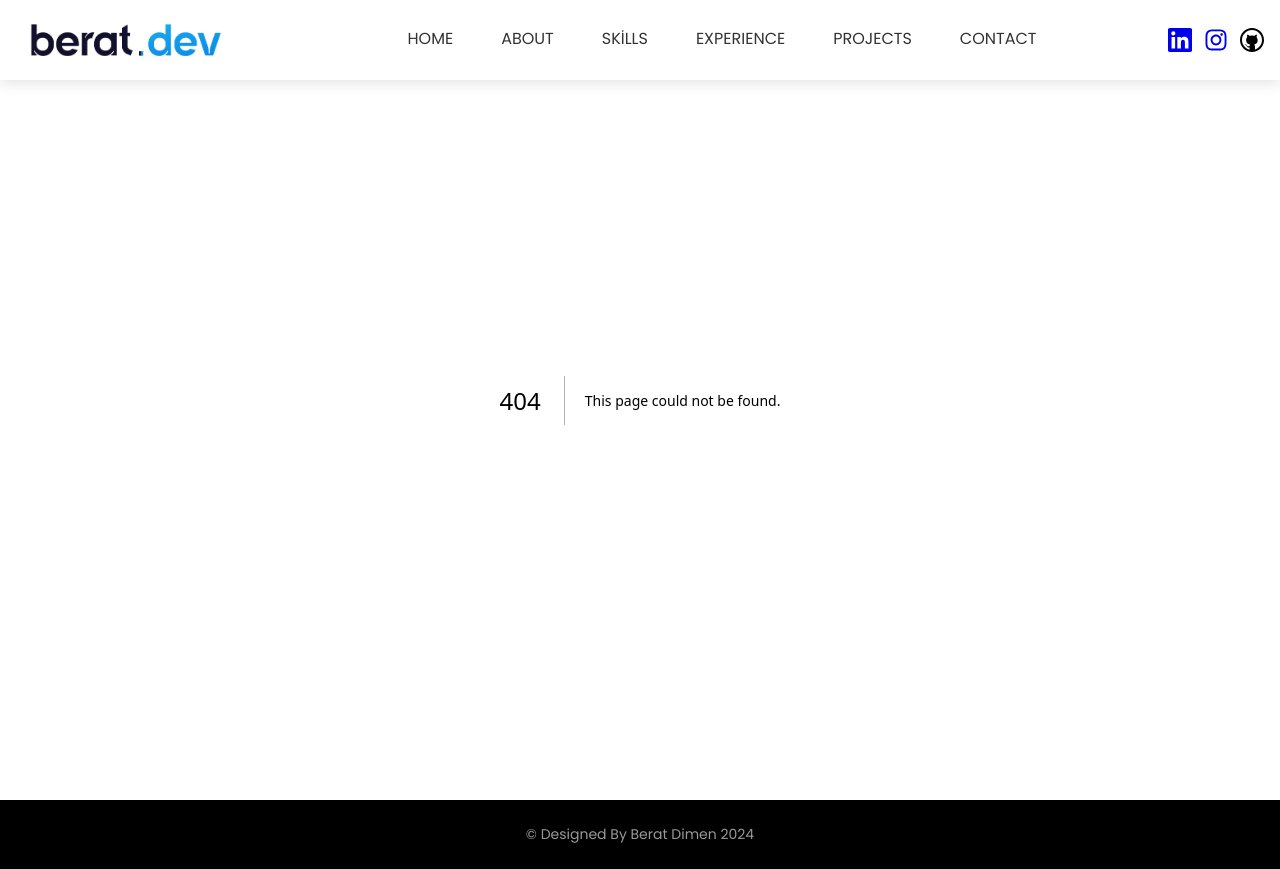
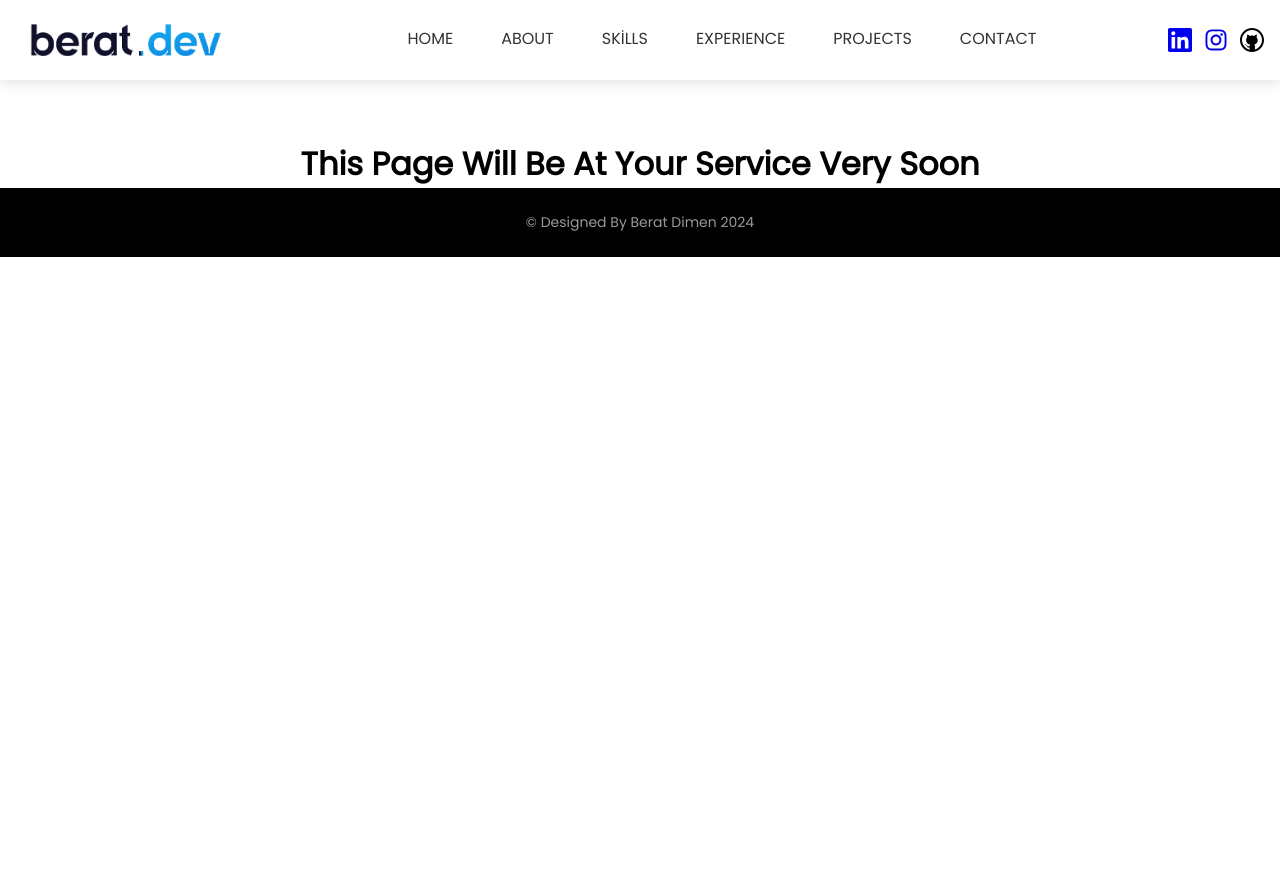
Before and after one commit to beratdimen/beratdimen.github.io, a Next.js app: page /detail-page-uyari in a window 1280 px wide. Before the commit this address had no page. After the commit the page ends 800 px from the top, so only its background shows below. Built offline with nearby package versions, Linux system fonts and the light colour scheme.

Commit message:
warning dosytası projelerde detail olmadığı için oraya eklendi

```diff
--- /dev/null
+++ b/app/detail-page-uyari/page.jsx
@@ -0,0 +1,5 @@
+import WarningPage from "@/components/deatilWarning";
+
+export default function WarningPages() {
+  return <WarningPage />;
+}
--- /dev/null
+++ b/components/deatilWarning/index.jsx
@@ -0,0 +1,9 @@
+import "@/components/deatilWarning/warnning.css";
+
+export default function WarningPage() {
+  return (
+    <div>
+      <h1>This Page Will Be At Your Service Very Soon</h1>
+    </div>
+  );
+}
--- /dev/null
+++ b/components/deatilWarning/warnning.css
@@ -0,0 +1,9 @@
+div {
+  display: flex;
+  align-items: center;
+  justify-content: center;
+
+  h1 {
+    text-align: center;
+  }
+}
--- a/components/projects/index.jsx
+++ b/components/projects/index.jsx
@@ -82,7 +82,11 @@ export default function Projects() {
             />
             <h4>{x.title}</h4>
             <div className="links">
-              <Link className="detail" href={""} target="blank">
+              <Link
+                className="detail"
+                href={"./detail-page-uyari"}
+                target="blank"
+              >
                 {x.detail} <RightIcom />
               </Link>
               <div className="icons">
```
